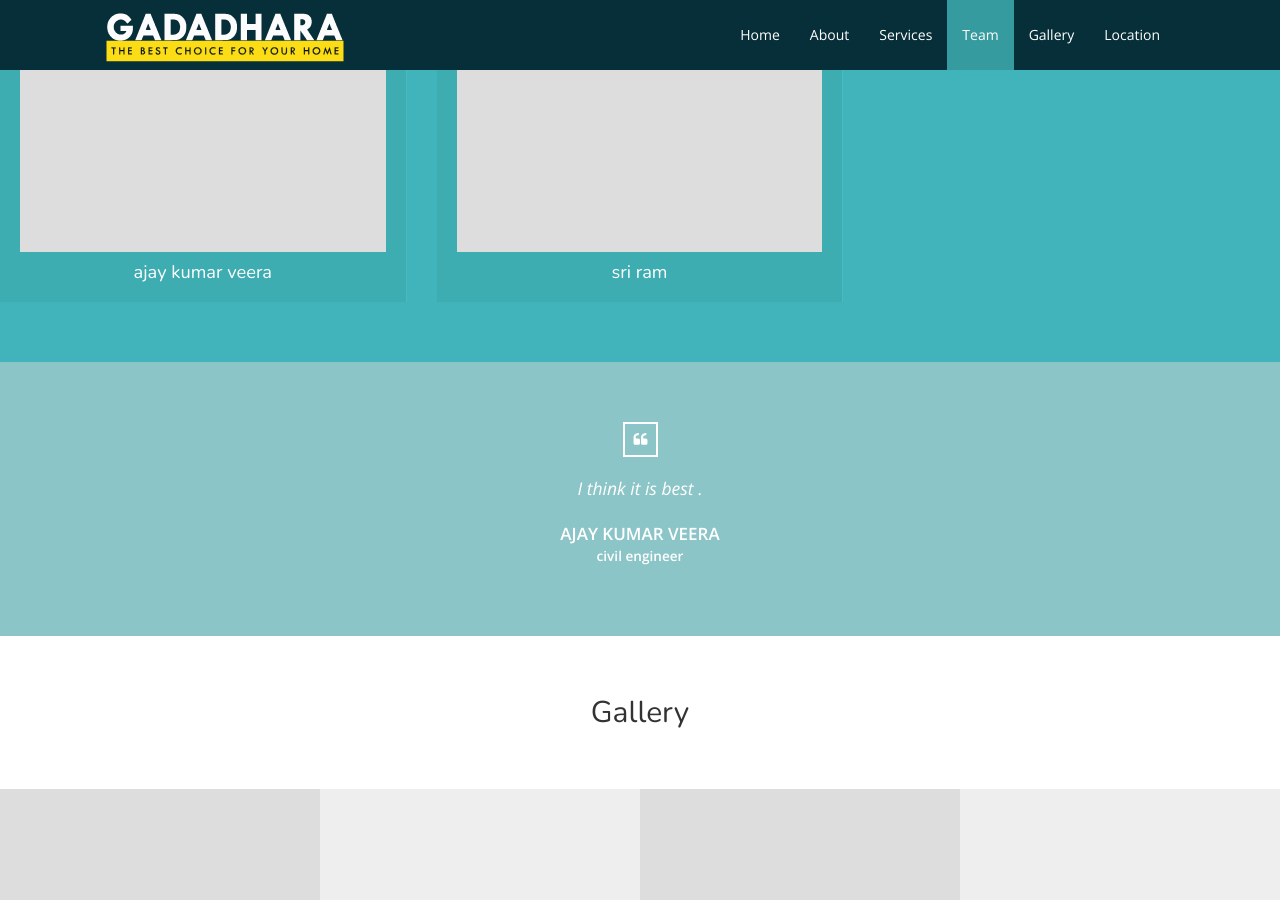
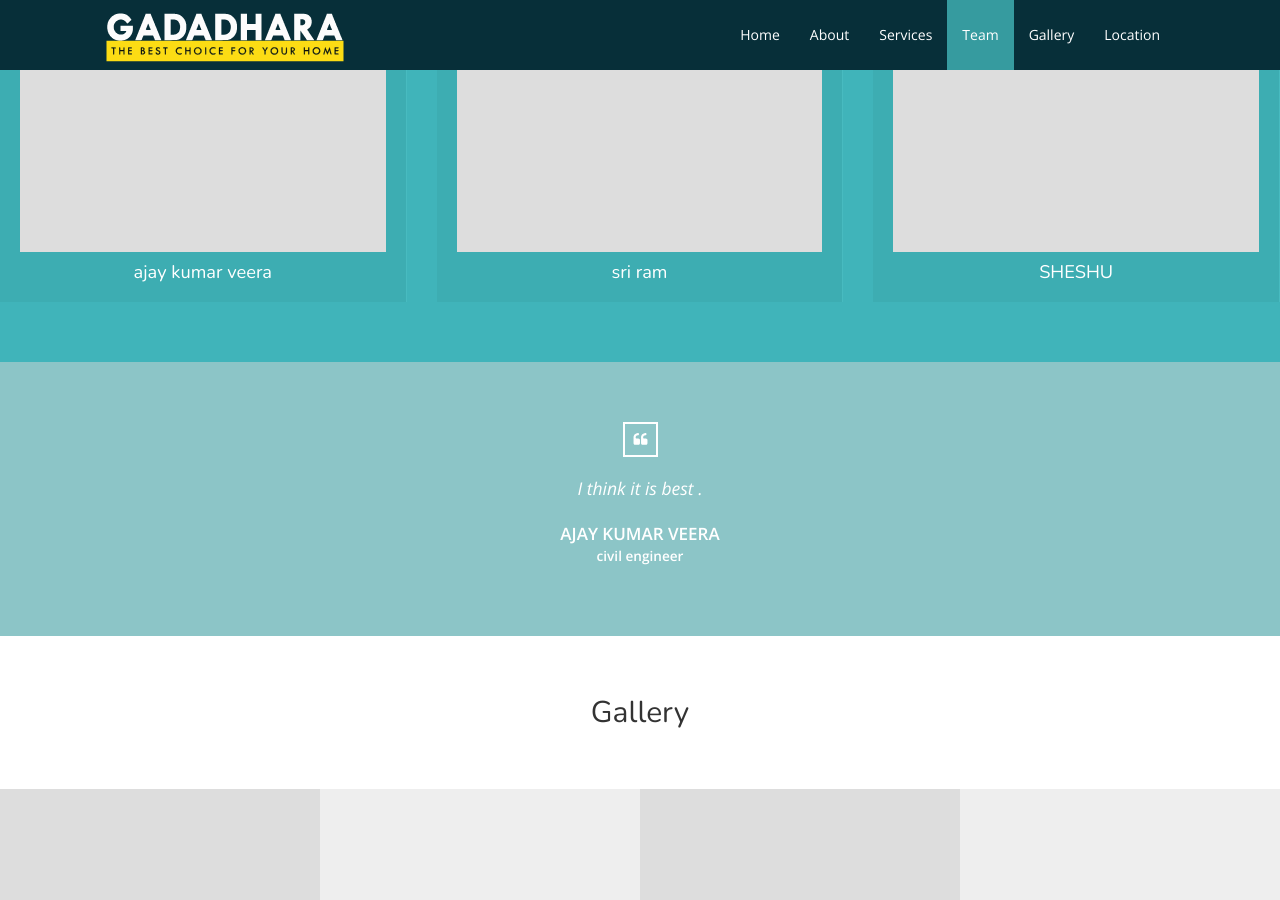
Before and after one commit to gadadhara/GADADHARA, a Jekyll site: the page built from index.html, in a window 1280 px wide and 900 px high, scrolled down 2327 px. Built offline with Jekyll 4.4.1, drawn with Linux system fonts in a browser that asks for light colours; nearby versions of some CDN libraries.

Commit message:
Update team.yml

```diff
--- a/_data/team.yml
+++ b/_data/team.yml
@@ -7,3 +7,8 @@
   image: team.jpg
   email: sriram@gmail.com
   phone: 9999999999
+
+- name: SHESHU
+  image: team.jpg
+  email: sriram@gmail.com
+  phone: 9999999999
```
